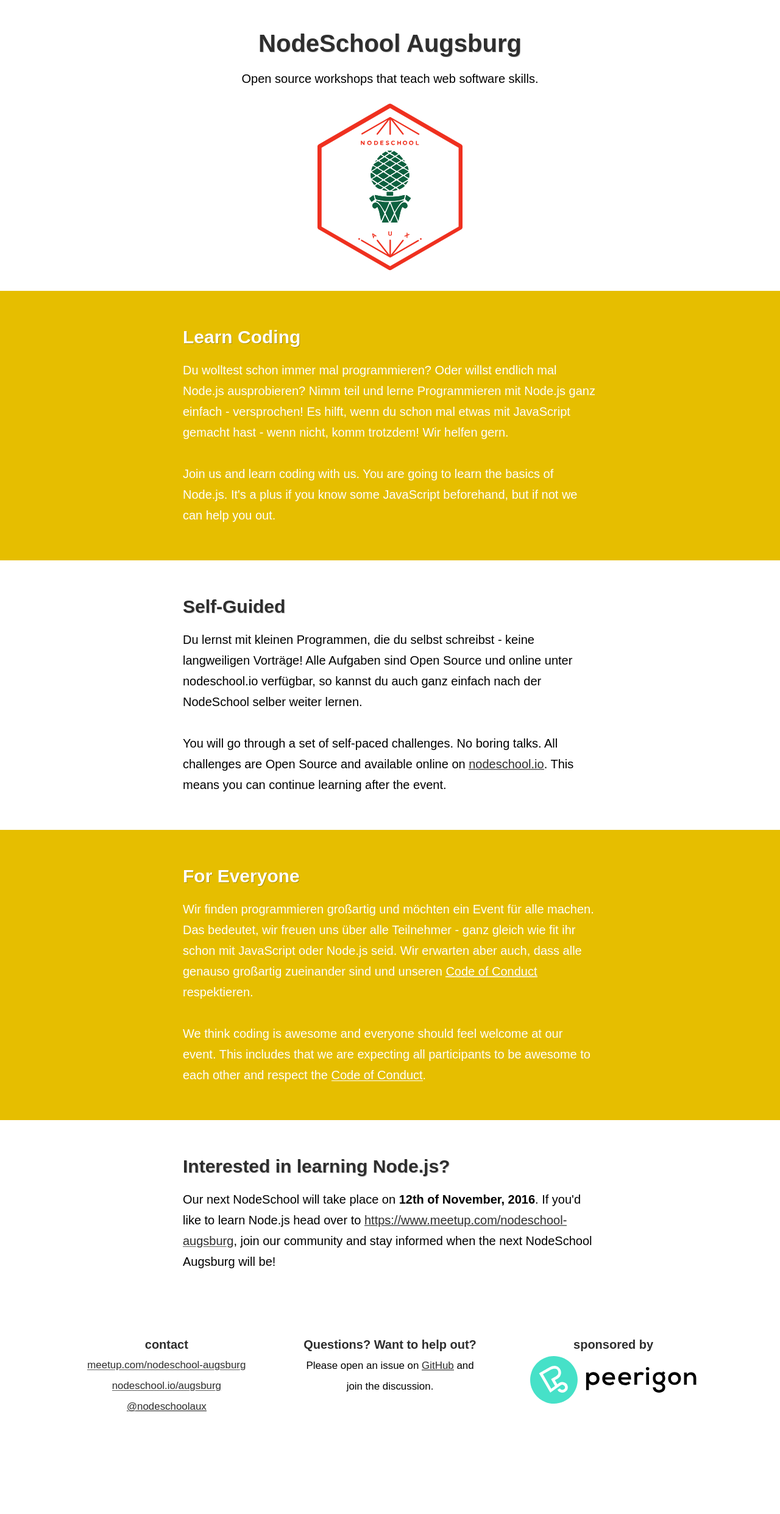
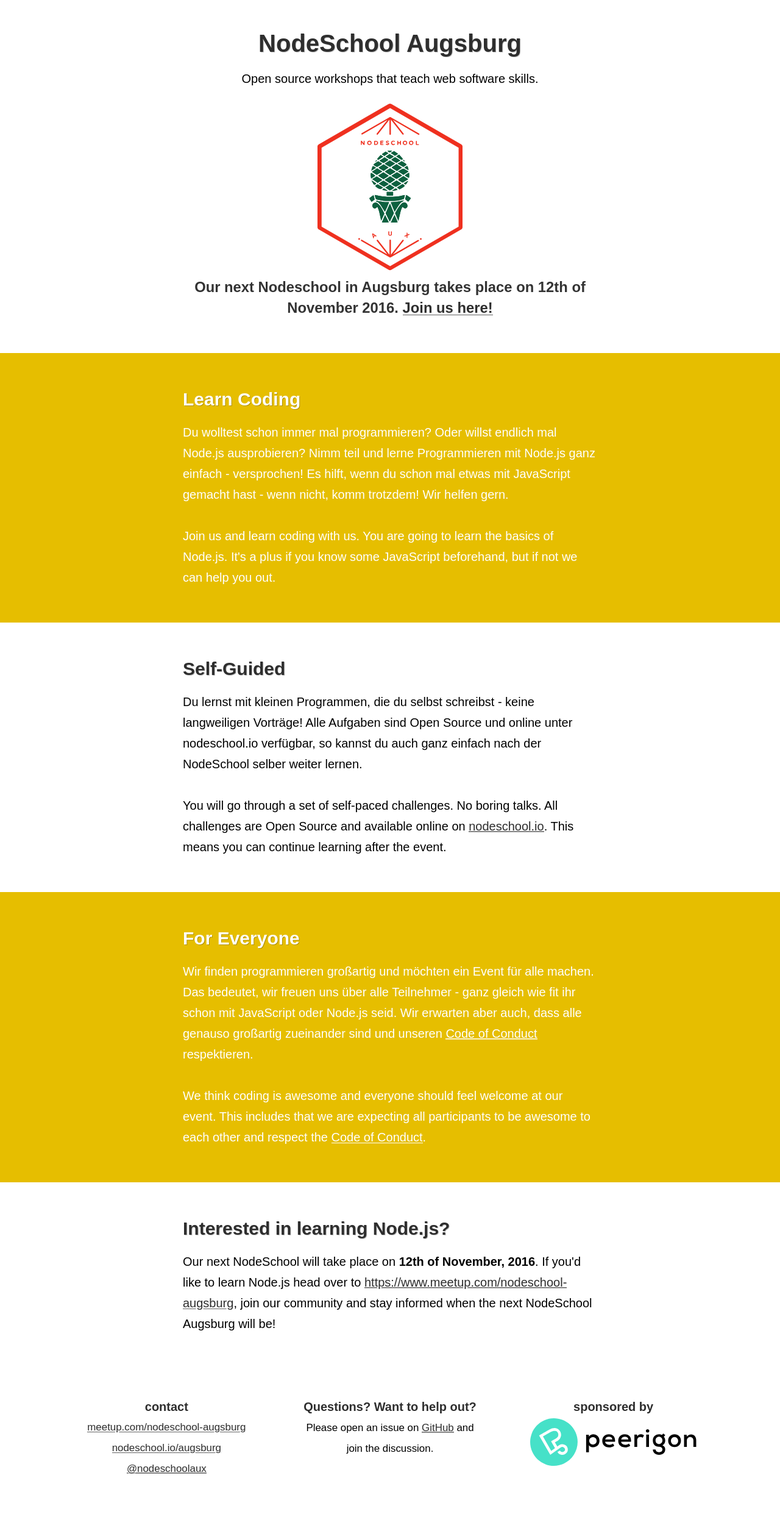
Before and after one commit to nodeschool/augsburg, a Jekyll site: the page built from index.html, in a window 1280 px wide. Shown: the whole page at 61% size. Built offline with Jekyll 4.4.1, drawn with Linux system fonts in a browser that asks for light colours; before the commit the page ends 2381 px from its top, so only the background shows below that.

Commit message:
Add next event to header section

```diff
--- a/_includes/header.html
+++ b/_includes/header.html
@@ -4,6 +4,7 @@
         <h1>NodeSchool Augsburg</h1>
         <p>Open source workshops that teach web software skills.</p>
         <img alt="nodeschool-augsburg-logo" title="NodeSchool Augsburg Logo" src="{{ "/images/nodeschool-augsburg-logo.svg" | prepend: site.baseurl }}" class="logo" />
+        <p class="lead">Our next Nodeschool in Augsburg takes place on 12th of November 2016. <a href="https://www.meetup.com/nodeschool-augsburg/events/234747027/">Join us here!</a></p>
       </div>
     </div>
 </header>
--- a/_sass/_styles.scss
+++ b/_sass/_styles.scss
@@ -1,4 +1,10 @@
 @import "variables";
+
+.lead {
+  font-weight: bold;
+  font-size: 1.4rem;
+  color: #333;
+}
 
 .section {
   padding: 1rem 0;
```
